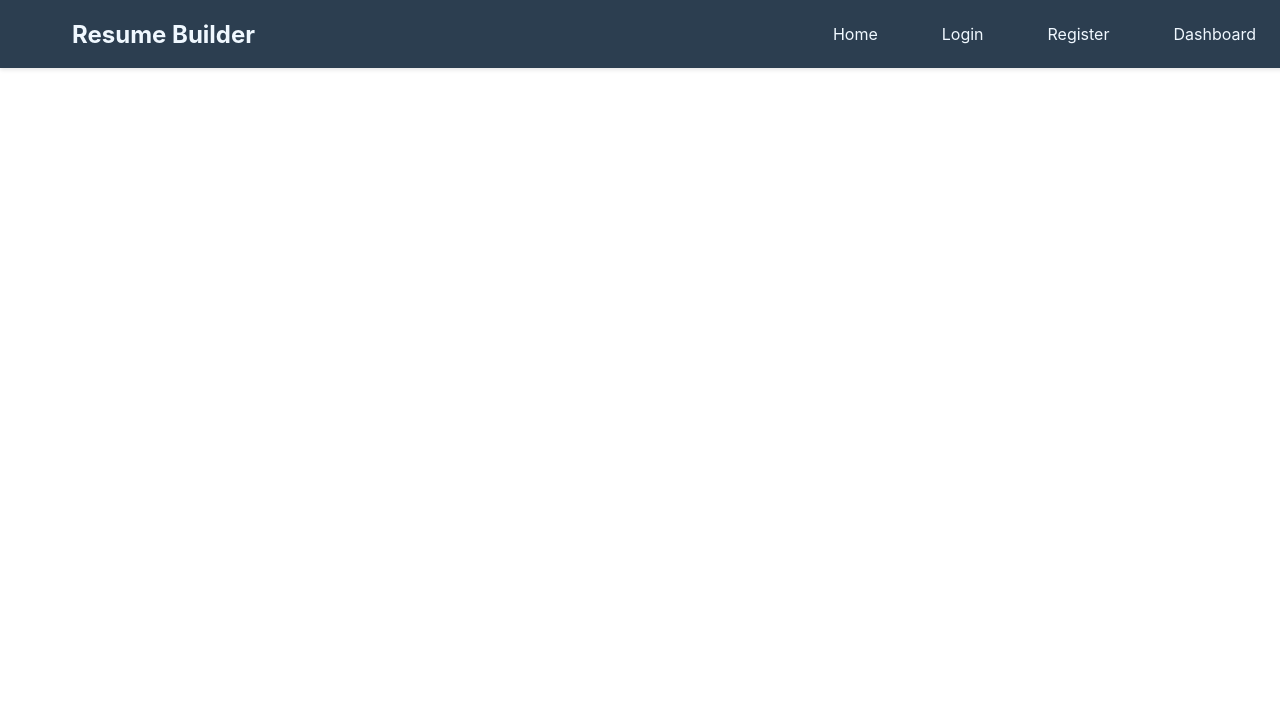
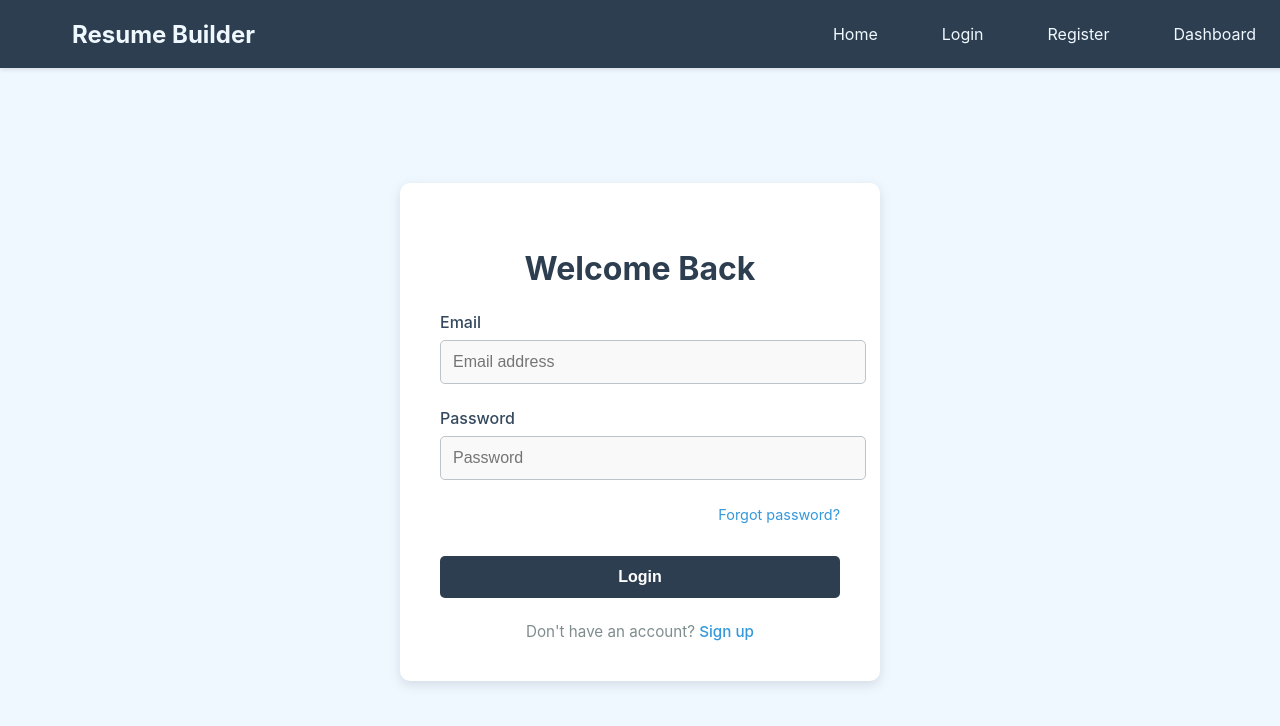
Before and after one commit to hanane54/Resume-Builder, a React (Create React App) app in the folder resume-builder-frontend/: page /login in a window 1280 px wide. Shown: the top 726 px of the page. Built offline with nearby package versions, Linux system fonts and the light colour scheme.

Commit message:
Update Login form

```diff
--- a/resume-builder-frontend/src/pages/Login.jsx
+++ b/resume-builder-frontend/src/pages/Login.jsx
@@ -1,28 +1,176 @@
 import React, { useState } from 'react';
-import {login} from '../api/auth'
+import styled from 'styled-components';
+import { login } from '../api/auth';
+
+// Styled components for the login page
+const LoginContainer = styled.div`
+  display: flex;
+  flex-direction: column;
+  align-items: center;
+  justify-content: center;
+  min-height: 100vh;
+  background-color: #f0f8ff;
+  padding: 2rem 0;
+`;
+
+const FormContainer = styled.form`
+  background-color: white;
+  border-radius: 10px;
+  box-shadow: 0 4px 12px rgba(44, 62, 80, 0.15);
+  padding: 2.5rem;
+  width: 90%;
+  max-width: 400px;
+`;
+
+const Title = styled.h2`
+  font-size: 2rem;
+  color: #2c3e50;
+  margin-bottom: 1.5rem;
+  text-align: center;
+`;
+
+const FieldContainer = styled.div`
+  margin-bottom: 1.5rem;
+`;
+
+const Label = styled.label`
+  display: block;
+  margin-bottom: 0.5rem;
+  font-size: 1rem;
+  color: #34495e;
+  font-weight: 500;
+`;
+
+const Input = styled.input`
+  width: 100%;
+  padding: 0.75rem;
+  font-size: 1rem;
+  border: 1px solid #bdc3c7;
+  border-radius: 5px;
+  background-color: #f9f9f9;
+  transition: border-color 0.3s, box-shadow 0.3s;
+
+  &:focus {
+    border-color: #3498db;
+    box-shadow: 0 0 0 2px rgba(52, 152, 219, 0.2);
+    outline: none;
+  }
+`;
+
+const LoginButton = styled.button`
+  width: 100%;
+  padding: 0.75rem;
+  background-color: #2c3e50;
+  color: white;
+  border: none;
+  border-radius: 5px;
+  font-size: 1rem;
+  font-weight: 600;
+  cursor: pointer;
+  transition: background-color 0.3s;
+  margin-top: 0.5rem;
+
+  &:hover {
+    background-color: #34495e;
+  }
+`;
+
+const ForgotPassword = styled.div`
+  text-align: right;
+  margin-top: 0.5rem;
+  margin-bottom: 1.5rem;
+`;
+
+const ForgotPasswordLink = styled.a`
+  color: #3498db;
+  font-size: 0.9rem;
+  text-decoration: none;
+
+  &:hover {
+    text-decoration: underline;
+  }
+`;
+
+const SignUpPrompt = styled.div`
+  text-align: center;
+  margin-top: 1.5rem;
+  color: #7f8c8d;
+  font-size: 0.95rem;
+`;
+
+const SignUpLink = styled.a`
+  color: #3498db;
+  text-decoration: none;
+  font-weight: 500;
+
+  &:hover {
+    text-decoration: underline;
+  }
+`;
 
 const Login = () => {
-    const [credentials, setCredentials] = useState( { email: '', password: ''} );
+  const [credentials, setCredentials] = useState({ email: '', password: '' });
+  const [isLoading, setIsLoading] = useState(false);
 
   const handleSubmit = async (e) => {
-        // to prevent browser reload/refresh
     e.preventDefault();
-        try{
+    setIsLoading(true);
+
+    try {
       const response = await login(credentials);
-            console.log('Login is done successfully :', response);
-        } catch (err){
+      console.log('Login is done successfully:', response);
+      // Add your redirect logic here after successful login
+    } catch (err) {
       console.error('Login failed:', err);
+      // Could add error state handling here to display error message to user
+    } finally {
+      setIsLoading(false);
     }
   };
+
   return (
-        <form onSubmit={handleSubmit}>
-            <input type="email" placeholder="Email" value={credentials.email}
-            onChange={ (e) => setCredentials( { ...credentials, email: e.target.value } ) } />
-            <input type="password" placeholder="Password" value={credentials.password}
-            onChange={ (e) => setCredentials( { ...credentials, password: e.target.value } ) } />
-            <button type="submit"> Login </button>
-        </form>
-    )
-}
+    <LoginContainer>
+      <FormContainer onSubmit={handleSubmit}>
+        <Title>Welcome Back</Title>
+
+        <FieldContainer>
+          <Label htmlFor="email">Email</Label>
+          <Input
+            id="email"
+            type="email"
+            placeholder="Email address"
+            value={credentials.email}
+            onChange={(e) => setCredentials({ ...credentials, email: e.target.value })}
+            required
+          />
+        </FieldContainer>
+
+        <FieldContainer>
+          <Label htmlFor="password">Password</Label>
+          <Input
+            id="password"
+            type="password"
+            placeholder="Password"
+            value={credentials.password}
+            onChange={(e) => setCredentials({ ...credentials, password: e.target.value })}
+            required
+          />
+        </FieldContainer>
+
+        <ForgotPassword>
+          <ForgotPasswordLink href="#">Forgot password?</ForgotPasswordLink>
+        </ForgotPassword>
+
+        <LoginButton type="submit" disabled={isLoading}>
+          {isLoading ? 'Logging in...' : 'Login'}
+        </LoginButton>
+
+        <SignUpPrompt>
+          Don't have an account? <SignUpLink href="/register">Sign up</SignUpLink>
+        </SignUpPrompt>
+      </FormContainer>
+    </LoginContainer>
+  );
+};
 
 export default Login;
```
Lines whose indentation alone changed are shown as unchanged.
